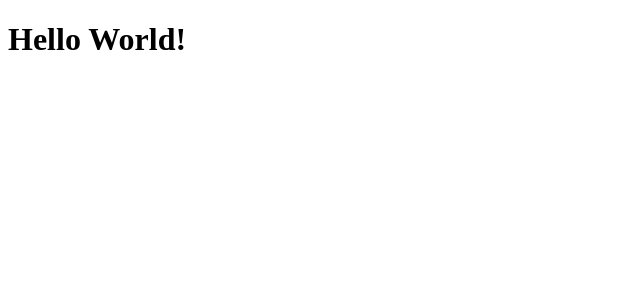
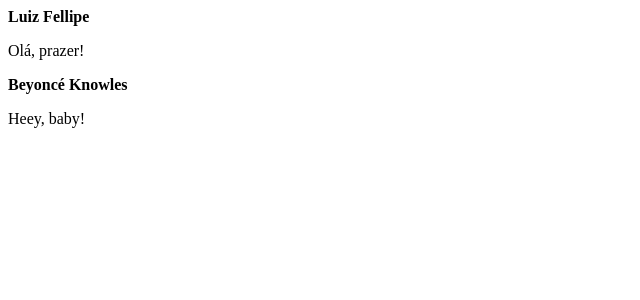
Before and after one commit to luizcampos/reactjs-projects, a React (Vite) app in the folder 01-fundamentos-react/: page / in a window 1280 px wide. Shown: the top 300 px of the page, without its empty margins (0-640 px from the left). Built offline with nearby package versions, Linux system fonts and the light colour scheme.

Commit message:
components and properties

```diff
--- a/01-fundamentos-react/src/App.jsx
+++ b/01-fundamentos-react/src/App.jsx
@@ -1,7 +1,10 @@
-function App() {
+import { Post } from './Post';
+
+export function App() {
   return (
-    <h1>Hello World!</h1>
+    <div>
+      <Post author="Luiz Fellipe" content="Olá, prazer!" />
+      <Post author="Beyoncé Knowles" content="Heey, baby!" />
+    </div>
   )
 }
-
-export default App
--- /dev/null
+++ b/01-fundamentos-react/src/Post.jsx
@@ -0,0 +1,8 @@
+export function Post(props) {
+    return (
+        <div>
+            <strong> {props.author} </strong>
+            <p> {props.content}</p>
+        </div>
+    )
+  }
--- a/01-fundamentos-react/src/main.jsx
+++ b/01-fundamentos-react/src/main.jsx
@@ -1,6 +1,6 @@
 import React from 'react'
 import ReactDOM from 'react-dom/client'
-import App from './App'
+import { App } from './App'
 
 ReactDOM.createRoot(document.getElementById('root')).render(
   <React.StrictMode> {/*Componentes*/}
```
